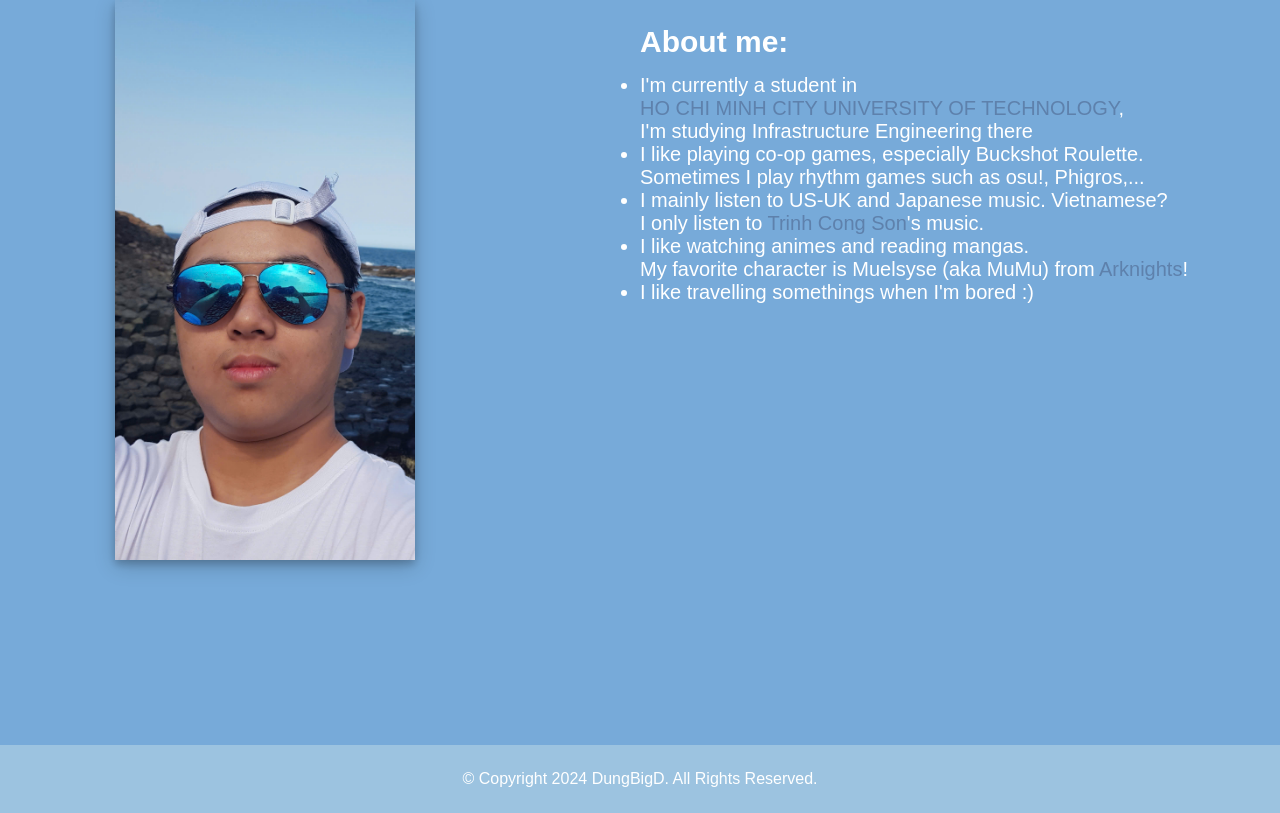
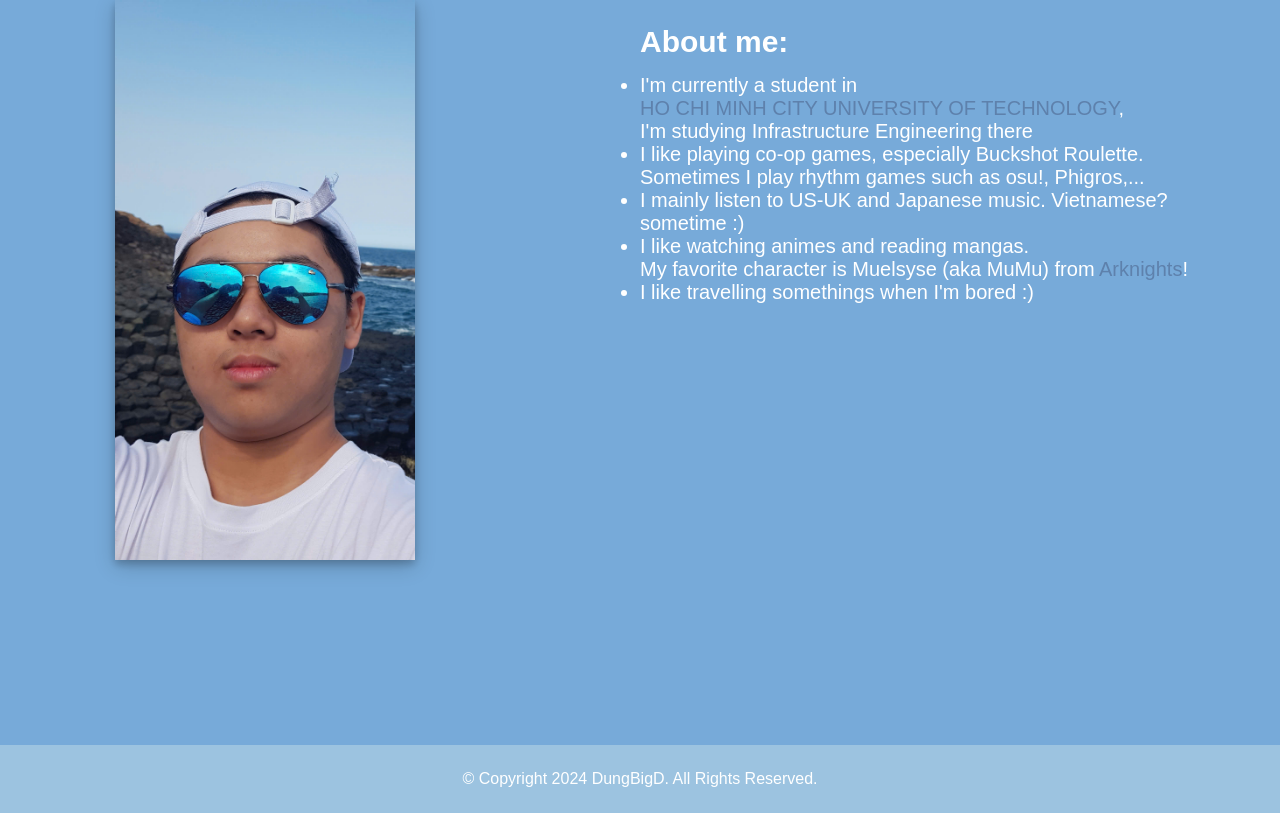
Before and after one commit to DungbigD/dungbigd.github.io, a plain HTML site: page index.html in a window 1280 px wide. Shown: the part 855-1668 px from the top of the page. Drawn offline with nearby package versions, Linux system fonts and the light colour scheme.

Commit message:
Update index.html

```diff
--- a/index.html
+++ b/index.html
@@ -70,10 +70,7 @@
           Sometimes I play rhythm games such as osu!, Phigros,...
         </li>
         <li>
-          I mainly listen to US-UK and Japanese music. Vietnamese?
-          <br>
-          I only listen to
-          <a href="https://www.youtube.com/channel/UCdFVSQ6fGXsAuZK_fS6PGuw" class="text-primary" target="_blank">Trinh Cong Son</a>'s music.
+          I mainly listen to US-UK and Japanese music. Vietnamese? sometime :)
         </li>
         <li>
           I like watching animes and reading mangas.
```
